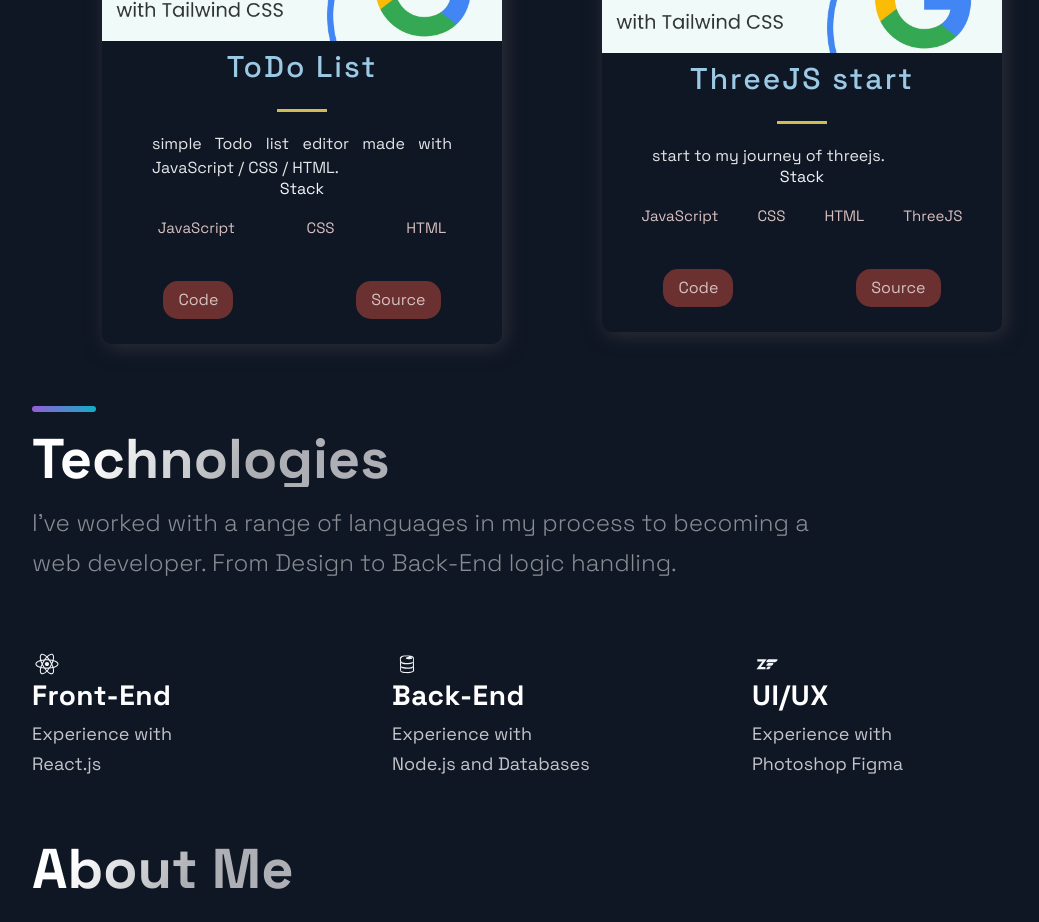
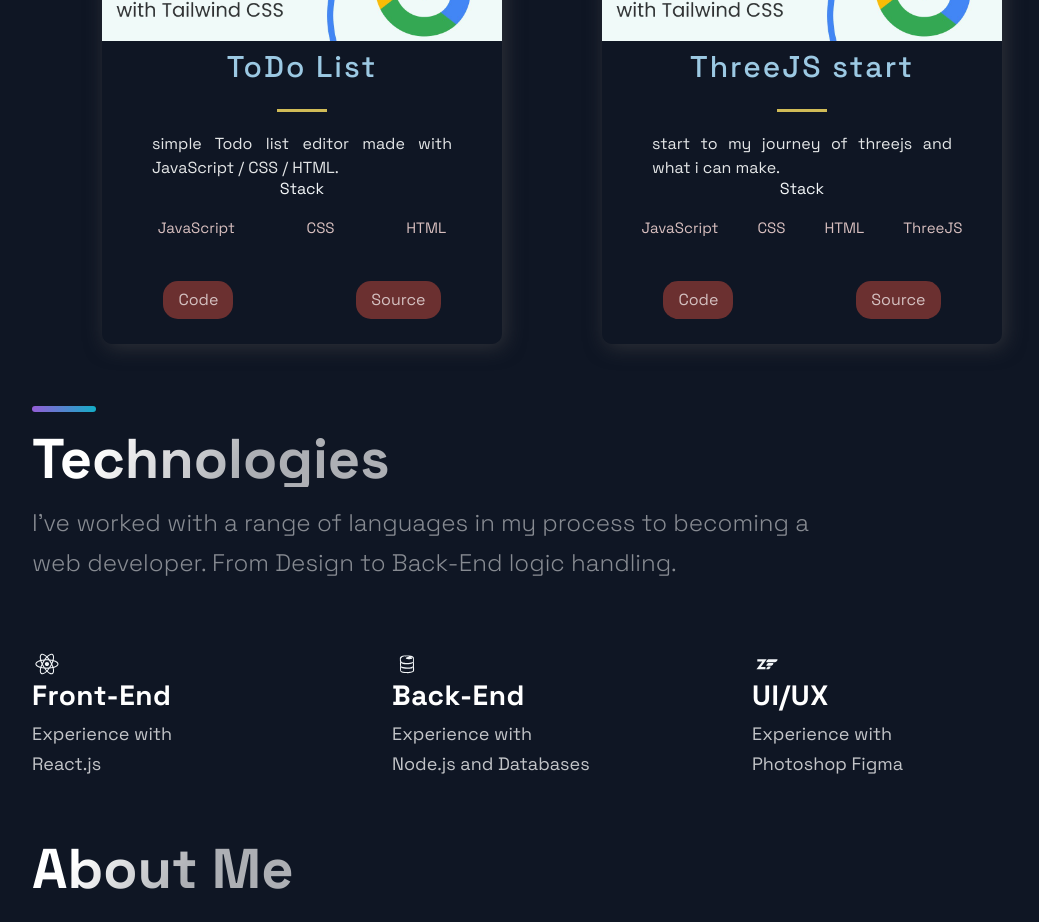
Before and after one commit to chillbroskie/firstPortfolio, a Next.js app: page / in a window 1280 px wide. Shown: the part 2960-3882 px from the top of the page, without its empty margins (88-1127 px from the left). Built offline with nearby package versions, Linux system fonts and the light colour scheme.

Commit message:
smal updates

```diff
--- a/src/constants/constants.js
+++ b/src/constants/constants.js
@@ -69,7 +69,7 @@ export const projects = [
   },
   {
     title: "ThreeJS start",
-    description: "start to my journey of threejs.",
+    description: "start to my journey of threejs and what i can make.",
     image: "/images/5.jpg",
     tags: ["JavaScript", "CSS", "HTML", "ThreeJS"],
     source: "",
```
